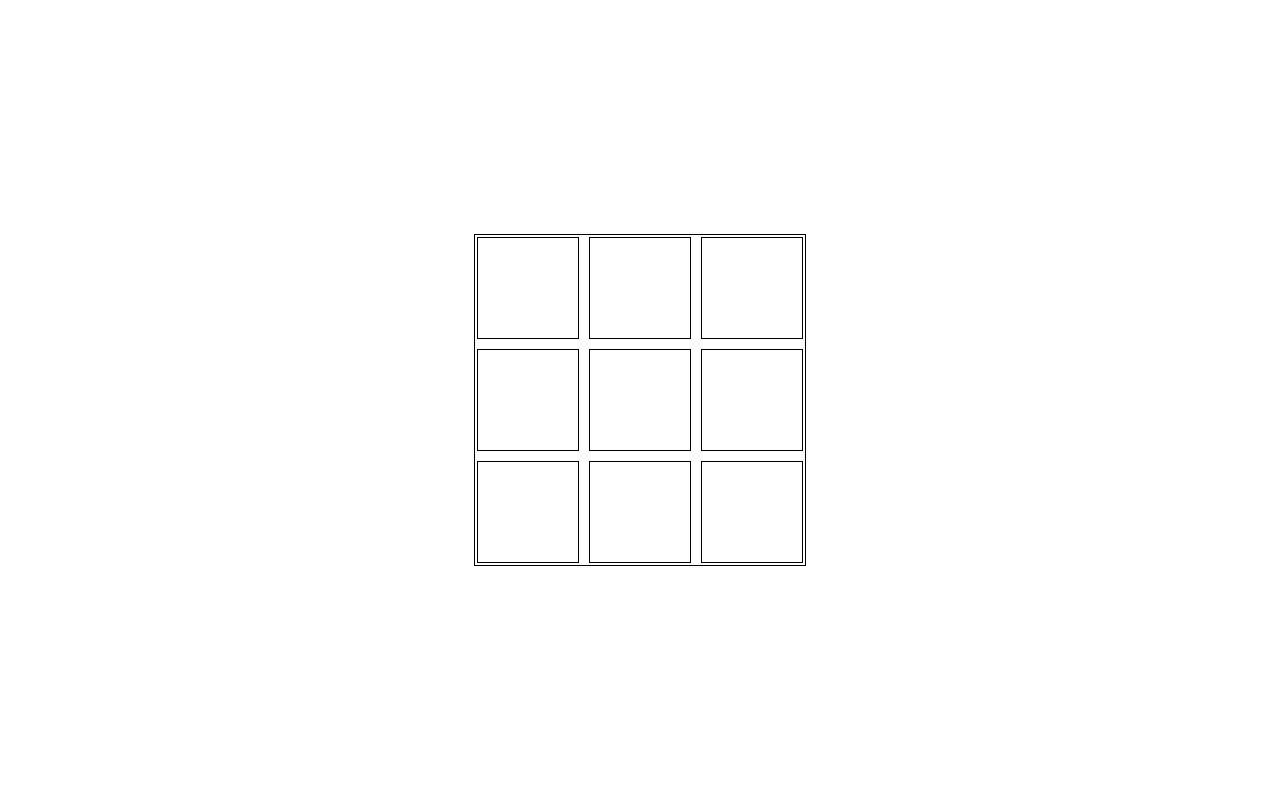
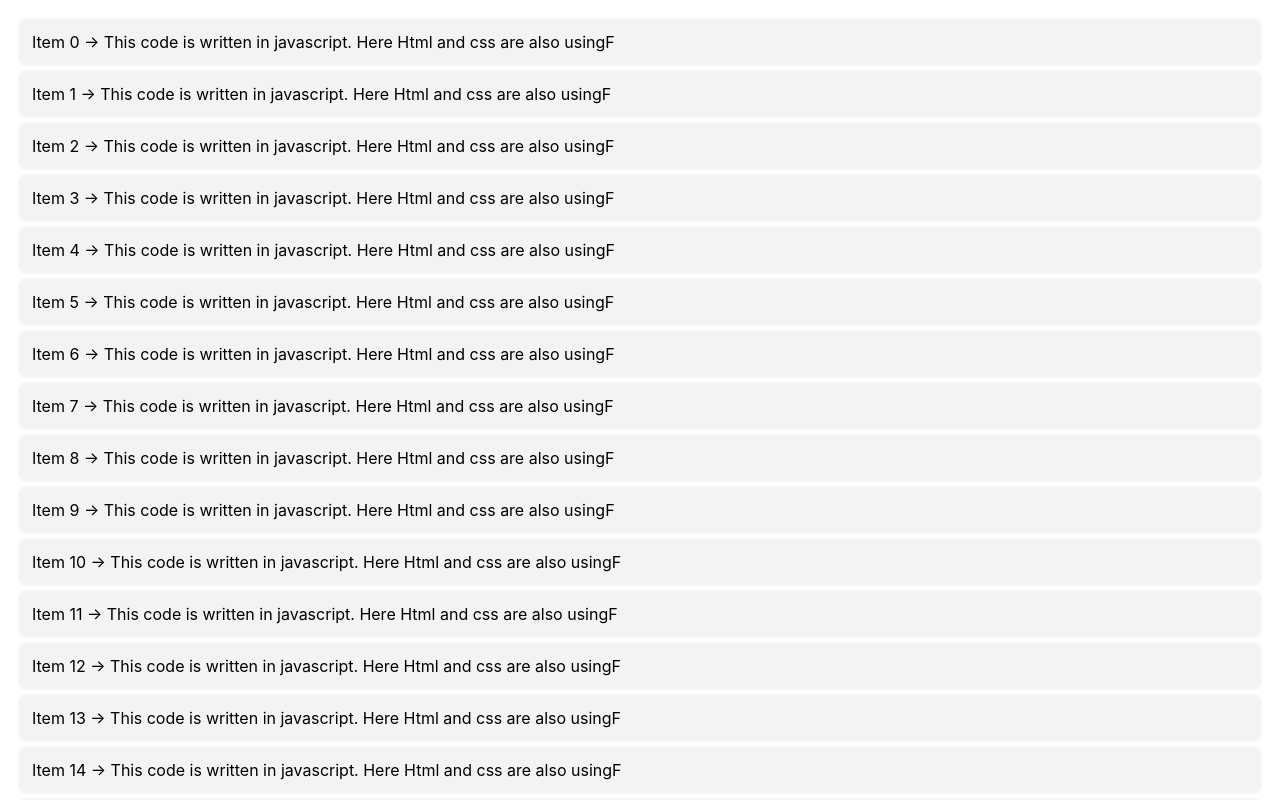
Before and after one commit to patelsweta2/React-Practice, a React (Create React App) app: page / in a window 1280 px wide. Shown: the top 800 px of the page. Built offline with nearby package versions, Linux system fonts and the light colour scheme.

Commit message:
infinite scroll is complete

```diff
--- a/src/App.js
+++ b/src/App.js
@@ -12,7 +12,8 @@ import "./App.css";
 // import Assignment from "./todo/Assignment";
 // import GuessNum from "./guessNum/GuessNum";
 // import StringtransForm from "./easy/StringtransForm";
-import GridLights from "./medium/GridLight";
+// import GridLights from "./medium/GridLight";
+import InfiniteScroll from "./medium/InfiniteScroll";
 function App() {
   return (
     <div className="App">
@@ -29,7 +30,8 @@ function App() {
       {/* <Assignment /> */}
       {/* <GuessNum /> */}
       {/* <StringtransForm/> */}
-      <GridLights />
+      {/* <GridLights /> */}
+      <InfiniteScroll />
     </div>
   );
 }
--- /dev/null
+++ b/src/medium/InfiniteScroll.jsx
@@ -0,0 +1,51 @@
+import React, { useState, useEffect } from "react";
+
+const InfiniteScroll = () => {
+  const [dummyData] = useState(
+    Array.from(
+      { length: 1000 },
+      (_, i) =>
+        `Item ${i} -> This code is written in javascript. Here Html and css are also usingF`
+    )
+  );
+  const [visibleData, setVisibleData] = useState([]);
+  const [limitCount, setLimitCount] = useState(20);
+  useEffect(() => {
+    setVisibleData(dummyData.slice(0, limitCount));
+  }, [limitCount, dummyData]);
+  useEffect(() => {
+    const handleScroll = () => {
+      const scrollTop = window.scrollY;
+      const windowHeight = window.innerHeight;
+      const fullHeight = document.body.offsetHeight;
+      if (scrollTop + windowHeight >= fullHeight - 50) {
+        loadMore();
+      }
+    };
+    window.addEventListener("scroll", handleScroll);
+    return () => window.removeEventListener("scroll", handleScroll);
+  }, [limitCount]);
+  const loadMore = () => {
+    setLimitCount((prev) => prev + 20);
+  };
+  return (
+    <div style={{ padding: "20px" }}>
+      {visibleData.map((item, i) => (
+        <div
+          key={i}
+          style={{
+            padding: "12px",
+            marginBottom: "8px",
+            backgroundColor: "#f3f3f3",
+            borderRadius: "6px",
+            boxShadow: "0 0 4px rgba(0,0,0,0.1)",
+          }}
+        >
+          {item}
+        </div>
+      ))}
+    </div>
+  );
+};
+
+export default InfiniteScroll;
```
